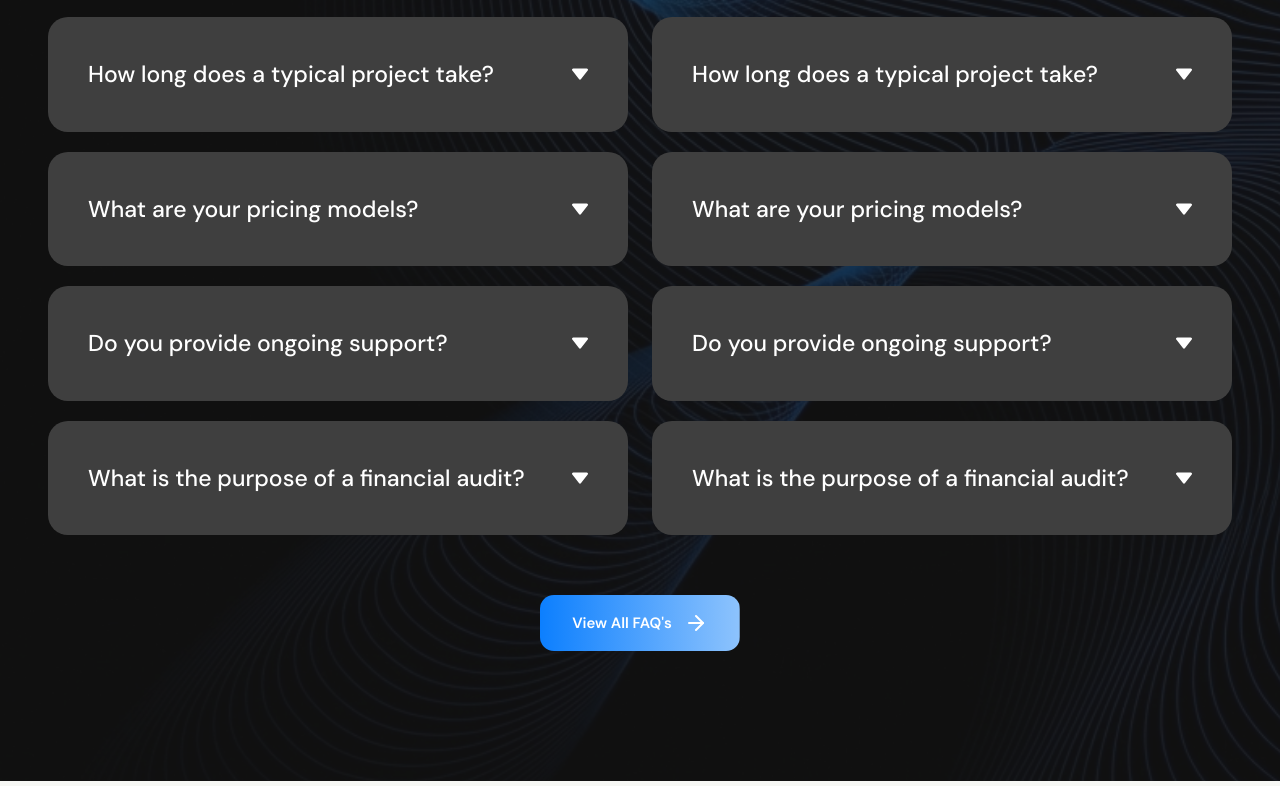
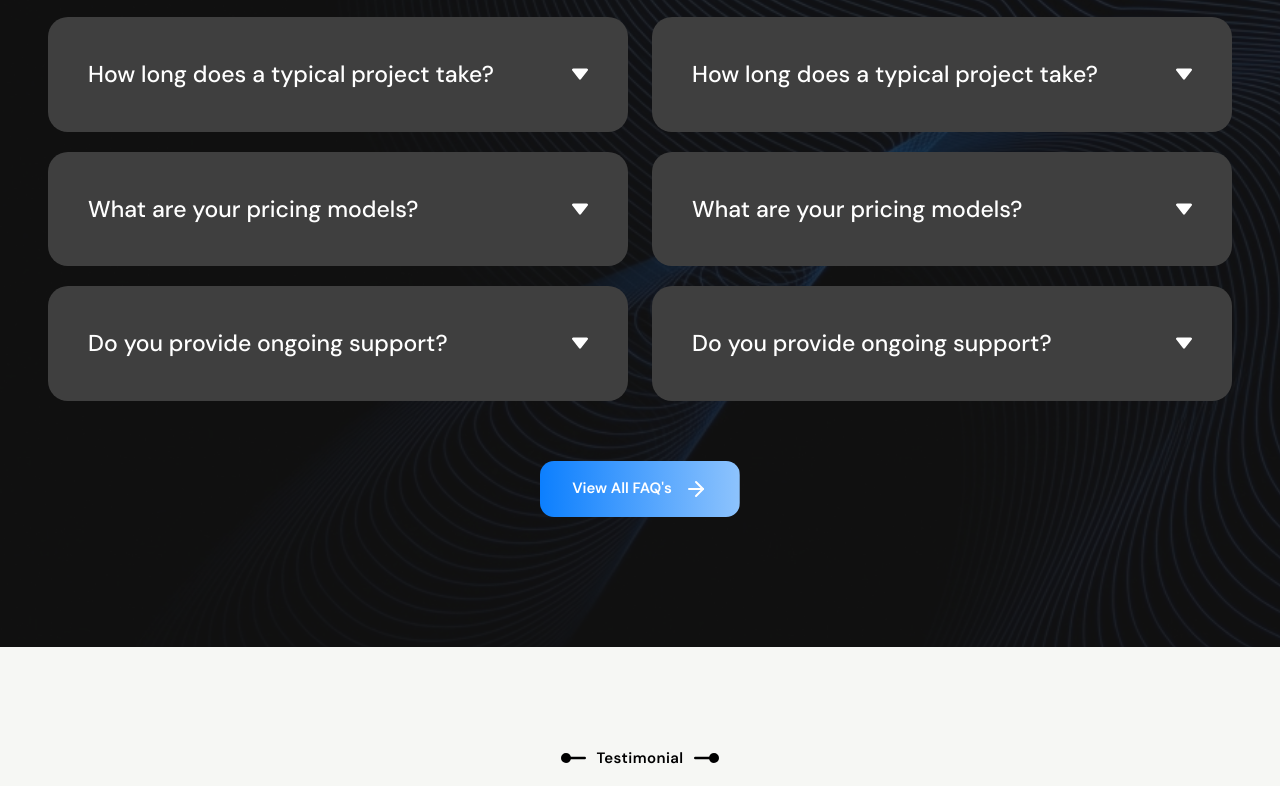
Before and after one commit to abdullah4501/maven_advisor_version_2, a React (Vite) app: page /about-us in a window 1280 px wide. Shown: the part 3214-4000 px from the top of the page. Built offline with nearby package versions, Linux system fonts and the light colour scheme; grey boxes are pictures that could not be loaded.

Commit message:
FAQ issue resolved

```diff
--- a/src/components/Faqs.tsx
+++ b/src/components/Faqs.tsx
@@ -9,6 +9,29 @@ import { useInView, motion } from "framer-motion";
 import bgImg from "@/assets/footer.png"
 
 const FAQS = [
+  {
+    question: "What services do you offer?",
+    answer: "Euismod quam justo lectus commodo augue arcu dignissim. Senectus netus suscipit auctor curabitur facilisi cubilia curae.",
+    active: true
+  },
+  {
+    question: "How long does a typical project take?",
+    answer: "Vel maxime voluptatem aut molestias quia sit praesentium. Et tempore ipsam non voluptatum molestiae et beatae incidunt."
+  },
+  {
+    question: "What are your pricing models?",
+    answer: "Senectus netus suscipit auctor curabitur facilisi cubilia curae. Euismod quam justo lectus commodo augue arcu dignissim."
+  },
+  {
+    question: "Do you provide ongoing support?",
+    answer: "Et tempore ipsam non voluptatum molestiae et beatae incidunt. Vel maxime voluptatem aut molestias quia sit praesentium.",
+
+  },
+  {
+    question: "What is the purpose of a financial audit?",
+    answer: "Et tempore ipsam non voluptatum molestiae et beatae incidunt. Vel maxime voluptatem aut molestias quia sit praesentium.",
+
+  },
   {
     question: "What services do you offer?",
     answer: "Euismod quam justo lectus commodo augue arcu dignissim. Senectus netus suscipit auctor curabitur facilisi cubilia curae.",
@@ -45,7 +68,9 @@ const fadeUpVariants = {
 
 export default function FAQSection() {
   const [active, setActive] = useState<number | null>(0)
+  const [activeFaq2, setActiveFaq2] = useState<number | null>(0)
   const [activeStyling, setActiveStyling] = useState<number | null>(0)
+  const [activeStyling2, setActiveStyling2] = useState<number | null>(0)
   const wrapperRef = useRef<HTMLDivElement>(null)
   const sectionRef = useRef<HTMLDivElement>(null)
   const sectionInView = useInView(sectionRef, { once: true, margin: "0px 0px -80px 0px" })
@@ -91,7 +116,7 @@ export default function FAQSection() {
               <div className="col-span-1">
 
                 {/* FAQ ITEMS */}
-                {FAQS.map((faq, index) => {
+                {FAQS.slice(0,4).map((faq, index) => {
                   const isActive = active === index
 
                   return (
@@ -149,16 +174,16 @@ export default function FAQSection() {
               <div className="col-span-1">
 
                 {/* FAQ ITEMS */}
-                {FAQS.map((faq, index) => {
-                  const isActive = active === index
+                {FAQS.slice(5,9).map((faq, index) => {
+                  const isActiveFaq2 = activeFaq2 === index
 
                   return (
                     <div
                       key={index}
-                      onClick={() => setActive(isActive ? null : index)}
+                      onClick={() => setActiveFaq2(isActiveFaq2 ? null : index)}
                       className={`rounded-[20px] lg:p-[40px] p-[30px] mb-5 last:mb-0 cursor-pointer transition-all duration-300 ease-in-out
-                          ${isActive ? "faq-item" : "bg-[#3f3f3f]"}
-                          ${activeStyling === index ? "faq-item-active" : ""}
+                          ${isActiveFaq2 ? "faq-item" : "bg-[#3f3f3f]"}
+                          ${activeStyling2 === index ? "faq-item-active" : ""}
                       `}
                     >
                       {/* Header */}
@@ -173,13 +198,13 @@ export default function FAQSection() {
                         </h3>
 
                         <span
-                          className={`faq-arrow transition-transform duration-300 ${isActive ? "rotate-180" : ""
+                          className={`faq-arrow transition-transform duration-300 ${isActiveFaq2 ? "rotate-180" : ""
                             }`}
                         >
                           <svg
                             xmlns="http://www.w3.org/2000/svg"
                             viewBox="0 0 15.62 10.97"
-                            className={`w-4 h-4 transition-colors duration-300 ${isActive ? "fill-black" : "fill-white"
+                            className={`w-4 h-4 transition-colors duration-300 ${isActiveFaq2 ? "fill-black" : "fill-white"
                               }`}
                           >
                             <path d="M6.77,10.47a1.32,1.32,0,0,0,2.07,0l6.5-8.35A1.31,1.31,0,0,0,14.3,0h-13a1.31,1.31,0,0,0-1,2.12Z" />
@@ -188,7 +213,7 @@ export default function FAQSection() {
                       </div>
 
                       <div
-                        className={`grid transition-all duration-300 ease-in-out ${isActive ? "grid-rows-[1fr] opacity-100 mt-4" : "grid-rows-[0fr] opacity-0 mt-0"
+                        className={`grid transition-all duration-300 ease-in-out ${isActiveFaq2 ? "grid-rows-[1fr] opacity-100 mt-4" : "grid-rows-[0fr] opacity-0 mt-0"
                           }`}
                       >
                         <div className="overflow-hidden">
```
